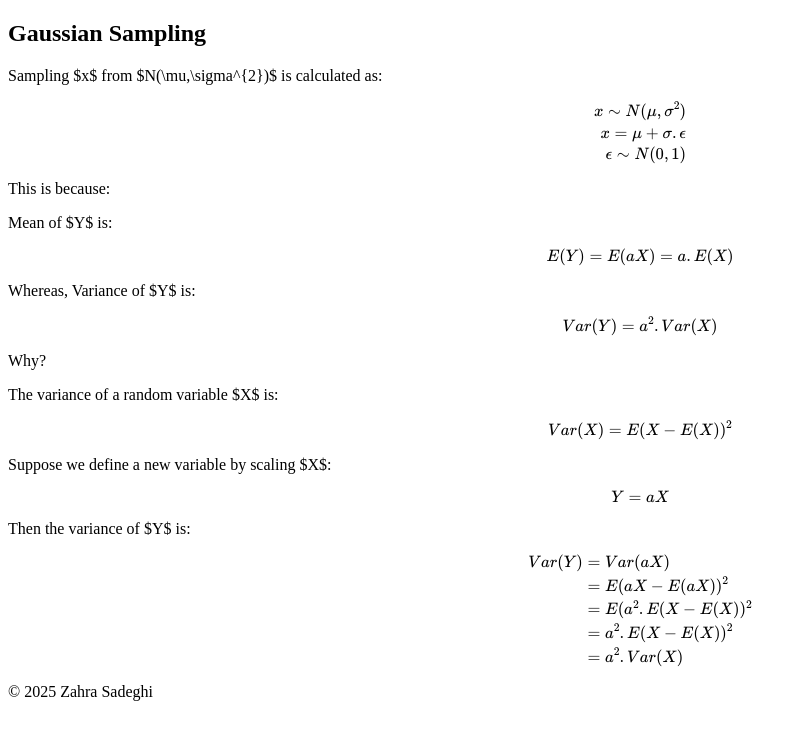
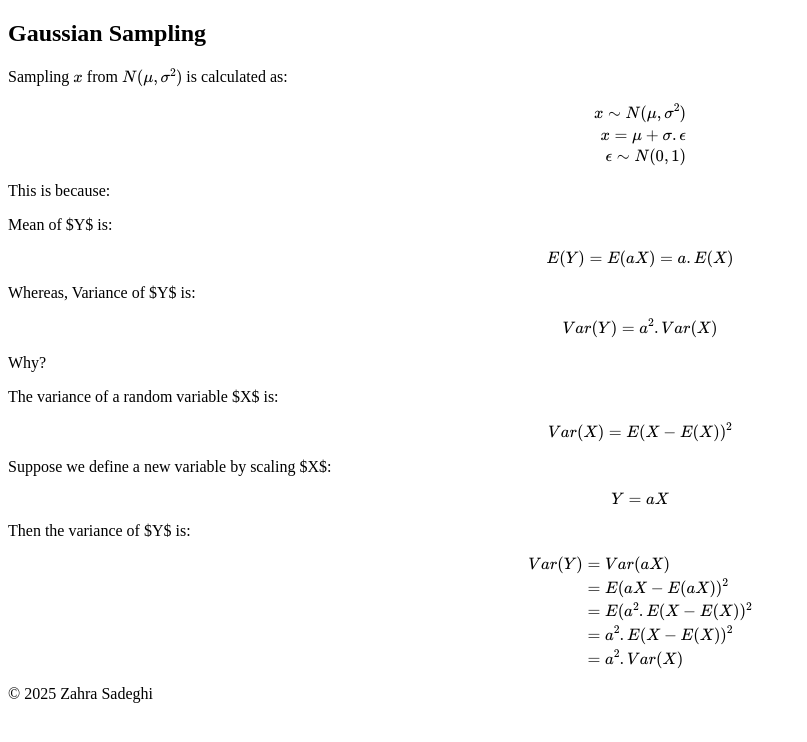
Before and after one commit to zahsa/zahsa.github.io, a Jekyll site: the page built from notes/sm.md, in a window 1280 px wide. Shown: the top 742 px of the page, without its empty margins (0-807 px from the left). Built offline with Jekyll 4.4.1, drawn with Linux system fonts in a browser that asks for light colours; our own code applies the rules of GitHub Pages for plain Markdown files; formulas are drawn with MathJax 3.

Commit message:
Update sm.md

```diff
--- a/notes/sm.md
+++ b/notes/sm.md
@@ -1,5 +1,5 @@
 ## Gaussian Sampling
-Sampling $x$ from $N(\mu,\sigma^{2})$ is calculated as:
+Sampling $$x$$ from $$N(\mu,\sigma^{2})$$ is calculated as:
 
 $$
 \begin{align*}
```
